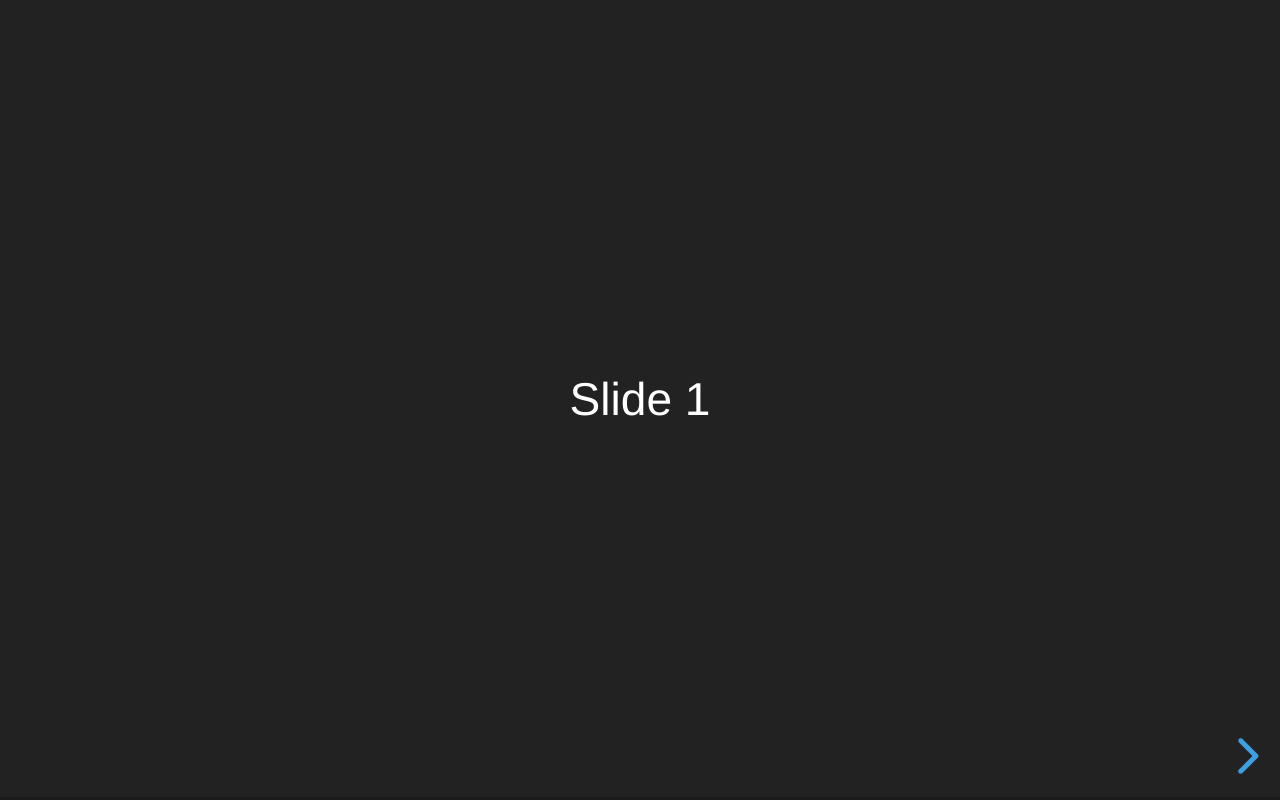
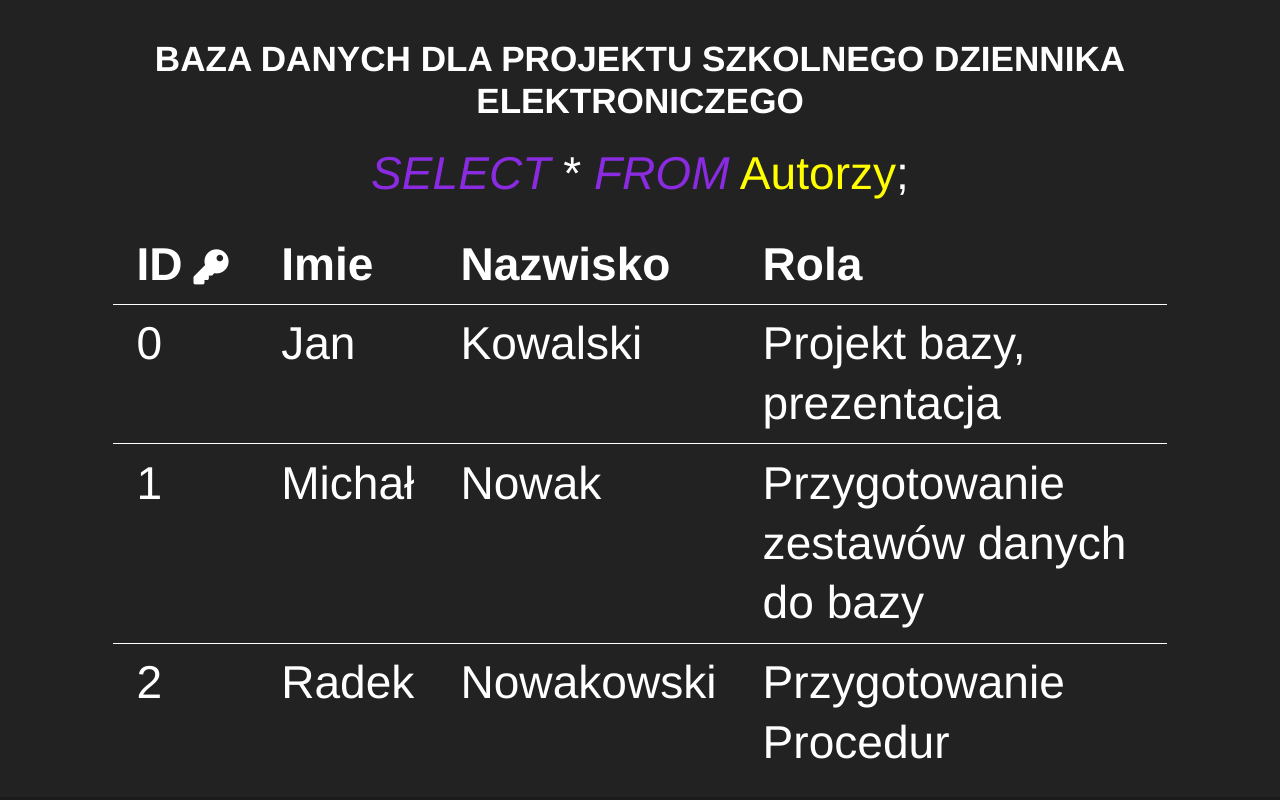
Before and after one commit to JakubK/SchoolDBPresentation, a plain HTML site: page index.html in a window 1280 px wide. Drawn offline with Linux system fonts and the light colour scheme; a web font is replaced by a local one.

Commit message:
Add Table with Presentation participants to the first slide

```diff
--- /dev/null
+++ b/css/index.css
@@ -0,0 +1,15 @@
+.sql_keyword
+{
+    color: blueviolet;
+}
+
+.sql_target
+{
+    color: yellow;
+}
+
+.key
+{
+    font-size: 32px;
+    margin-left: 10px;
+}
--- a/index.html
+++ b/index.html
@@ -6,12 +6,46 @@
     <meta name="viewport" content="width=device-width, initial-scale=1">
     <link rel="stylesheet" href="css/reveal.css">
     <link rel="stylesheet" href="css/black.css">
+    <link rel="stylesheet" href="css/index.css"/>
+    <link rel="stylesheet" href="https://use.fontawesome.com/releases/v5.0.13/css/all.css">
 </head>
 <body>
     <div class="reveal">
         <div class="slides">
-            <section>Slide 1</section>
-            <section>Slide 2</section>
+            <section>
+                <h6 style="font-size: 32px;">Baza danych dla projektu szkolnego dziennika elektroniczego</h4>
+                <p><i class="sql_keyword">SELECT</i> * <i class="sql_keyword">FROM</i> <span class="sql_target">Autorzy</span>;</p>
+                <table>
+                    <thead>
+                        <tr>
+                            <th style="width: 90px;">ID<i class="key fas fa-key"></i></th>
+                            <th>Imie</th>
+                            <th>Nazwisko</th>
+                            <th>Rola</th>
+                        </tr>
+                    </thead>
+                    <tbody>
+                            <tr>
+                                <td>0</td>
+                                <td>Jan</td>
+                                <td>Kowalski</td>
+                                <td>Projekt bazy, prezentacja</td>
+                            </tr>
+                            <tr>
+                                <td>1</td>
+                                <td>Michał</td>
+                                <td>Nowak</td>
+                                <td>Przygotowanie zestawów danych do bazy</td>
+                            </tr>
+                            <tr>
+                                <td>2</td>
+                                <td>Radek</td>
+                                <td>Nowakowski</td>
+                                <td>Przygotowanie Procedur</td>
+                            </tr>
+                        </tbody>
+                </table>
+            </section>
         </div>
     </div>
     <script src="js/reveal.js"></script>
```
